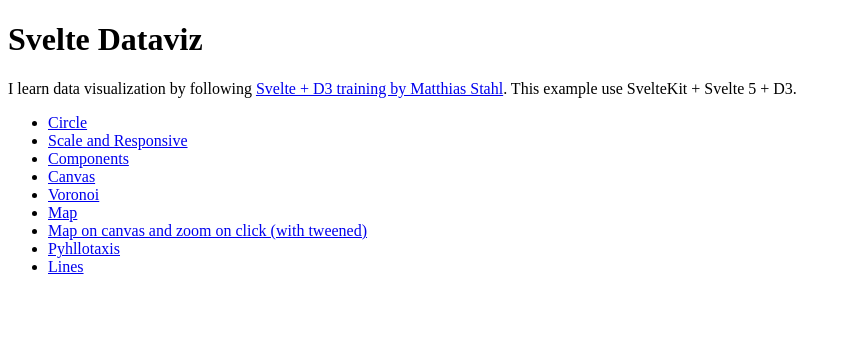
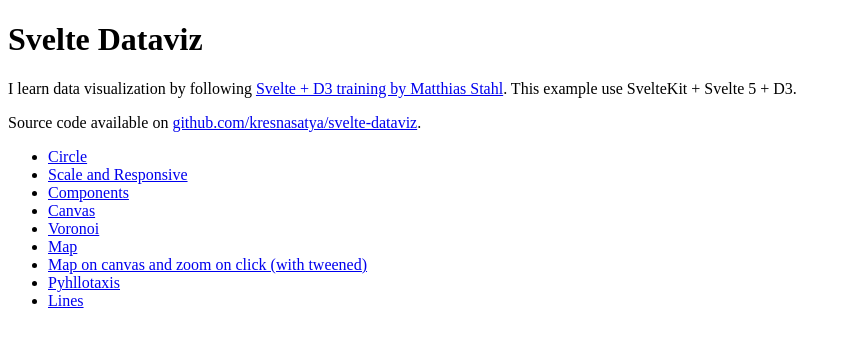
Before and after one commit to kresnasatya/svelte-dataviz, a SvelteKit app: page / in a window 1280 px wide. Shown: the top 344 px of the page, without its empty margins (0-851 px from the left). Built offline with nearby package versions, Linux system fonts and the light colour scheme.

Commit message:
add source code link into index page

```diff
--- a/src/routes/+page.svelte
+++ b/src/routes/+page.svelte
@@ -8,6 +8,9 @@
 
 <p>
     I learn data visualization by following <a href="https://www.youtube.com/playlist?list=PLNvnDrMLMSipfbxSp1Z4v9Ydu2ud5i9V8" target="_blank">Svelte + D3 training by Matthias Stahl</a>. This example use SvelteKit + Svelte 5 + D3.
+</p>
+<p>
+    Source code available on <a href="https://github.com/kresnasatya/svelte-dataviz" target="_blank">github.com/kresnasatya/svelte-dataviz</a>.
 </p>
 
 <ul>
```
